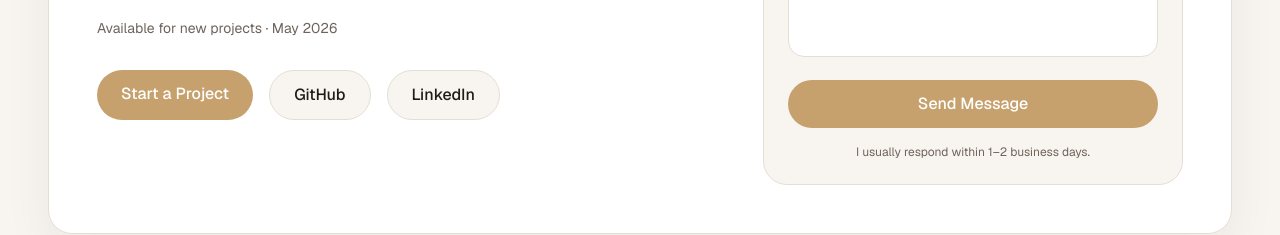
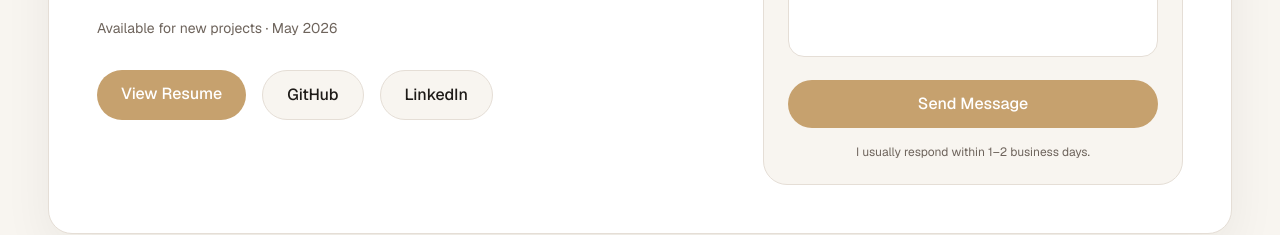
Before and after one commit to laurenabigailparker/lauren-parker-portfolio, a Next.js app: page / in a window 1280 px wide. Shown: the part 7421-7656 px from the top of the page. Built offline with nearby package versions, Linux system fonts and the light colour scheme.

Commit message:
Removed redundant contact button

```diff
--- a/app/page.tsx
+++ b/app/page.tsx
@@ -822,12 +822,14 @@ useEffect(() => {
       </p>
 
       <div className="mt-8 flex flex-wrap gap-4">
-        <a
-          href="#contact"
-          className="rounded-full bg-[var(--accent)] px-6 py-3 font-medium text-white hover:bg-[var(--accent-dark)]"
-        >
-          Start a Project
-        </a>
+
+     <a
+  href="/ParkerLaurenResume.pdf"
+  download
+  className="rounded-full bg-[var(--accent)] px-6 py-3 font-medium text-white hover:bg-[var(--accent-dark)]"
+>
+  View Resume
+</a>
 
         <a
           href="https://github.com/laurenabigailparker"
```
